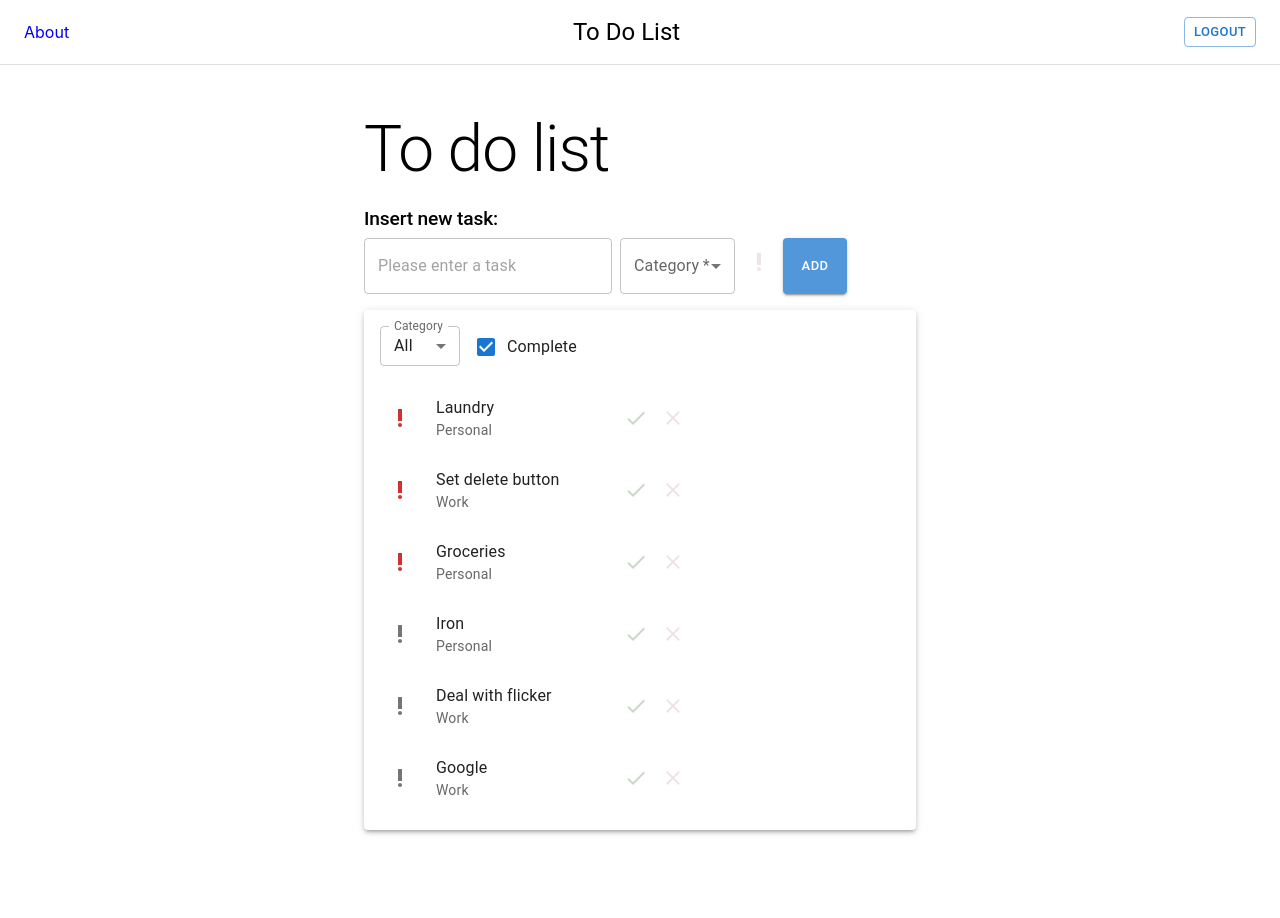
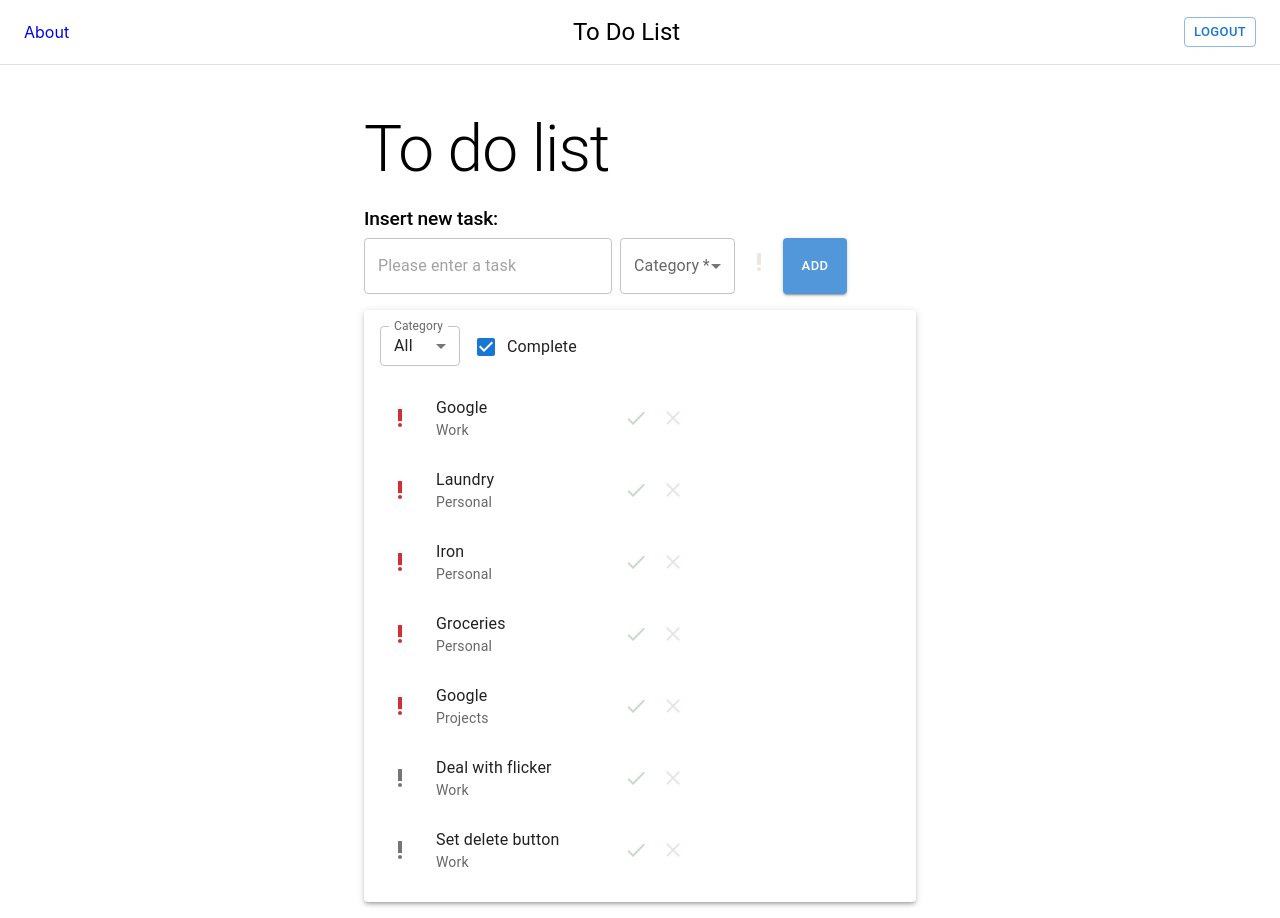
Before and after one commit to Sofia-Machado/todolist, a React (Create React App) app: page / in a window 1280 px wide. Before the commit the page ends 846 px from the top, so only its background shows below. Built offline with nearby package versions, Linux system fonts and the light colour scheme; data requests are answered from the project's data file.

Commit message:
before collecting data from object

```diff
--- a/data/db.json
+++ b/data/db.json
@@ -2,7 +2,7 @@
   "tasks": [
     {
       "title": "google",
-      "important": false,
+      "important": true,
       "category": "work",
       "newTask": false,
       "id": 1,
@@ -18,7 +18,7 @@
     },
     {
       "title": "set delete button",
-      "important": true,
+      "important": false,
       "category": "work",
       "newTask": false,
       "id": 3,
@@ -34,7 +34,7 @@
     },
     {
       "title": "Iron",
-      "important": false,
+      "important": true,
       "category": "personal",
       "newTask": false,
       "id": 5,
@@ -48,6 +48,14 @@
       "completed": false,
       "id": 6,
       "complete": false
+    },
+    {
+      "title": "google",
+      "important": true,
+      "category": "projects",
+      "newTask": false,
+      "completed": false,
+      "id": 7
     }
   ],
   "users": [
--- a/src/components/CreateTodo.js
+++ b/src/components/CreateTodo.js
@@ -15,17 +15,16 @@ const CreateTodo = ({ categoryOptions, setUpdate}) => {
     //had to do it this way because MenuItem wasn't a direct children of Select, therefore it couldn't reach e.target.value
     useEffect(() => {
         setCategoryData(categoryOptions);
-    }, [])
+    }, []);
 
     const renderCategories = (categories) => {
         const parameters = categories.options.map(category => {
             return (
-                    <MenuItem key={category.value} value={category.value}>{category.value}</MenuItem>
-                    );
-                });
-                return [<ListSubheader key={categories.label}>{categories.label}</ListSubheader>, parameters]
-            }
-
+                <MenuItem key={category.value} value={category.value}>{category.value}</MenuItem>
+            );
+        });
+        return [<ListSubheader key={categories.label}>{categories.label}</ListSubheader>, parameters]
+    }
 
     //submit form
     function handleSubmit(e) {
@@ -78,7 +77,7 @@ const CreateTodo = ({ categoryOptions, setUpdate}) => {
                                 label="Category"
                                 defaultValue=""
                                 value={category}
-                                onChange={(e) => {console.log(e.target.value); setCategory(e.target.value)}}
+                                onChange={(e) => {setCategory(e.target.value)}}
                             >
                                 {categoryData?.map(category => renderCategories(category))}
                             </Select>
--- a/src/components/Task.js
+++ b/src/components/Task.js
@@ -1,5 +1,5 @@
 import { useState } from "react";
-import {  Alert, Badge, Button, Collapse, Fade, IconButton, ListItem, ListItemIcon, ListItemText, Popover, Tooltip } from "@mui/material";
+import {  Alert, Badge, Button, Fade, IconButton, ListItem, ListItemIcon, ListItemText, Popover, Tooltip } from "@mui/material";
 import PriorityHigh from '@mui/icons-material/PriorityHigh';
 import ClearIcon from '@mui/icons-material/Clear';
 import CheckIcon from '@mui/icons-material/Check';
@@ -24,7 +24,9 @@ function Task({ categoryOptions, handleClickDeleteNote, task, setUpdate }) {
         patch(`tasks/${task.id}`, {important: importantNew})
         .then(data => {
             console.log(data);
-            setUpdate(prevState => !prevState);
+            setTimeout(() => {
+                setUpdate(prevState => !prevState);
+            }, 250)
         })
     }
 
@@ -89,20 +91,7 @@ function Task({ categoryOptions, handleClickDeleteNote, task, setUpdate }) {
                                 value={task.important}
                                 color={task.important ? 'error' : ''}
                                 onClick={(e) =>{handleImportant(e, task)}}>
-                                <PriorityHigh /* className={task.important ? 'important' : ''}
-                                    sx={{
-                                        color:"#efe4e4",
-                                        padding: "0.2em",
-                                        "&:hover": {
-                                            borderRadius: "20px",
-                                            marginLeft: "0",
-                                            color:"#d7b6b6",
-                                        },
-                                        "&.important": {
-                                            color:"darkred",
-                                        }
-                                    }}  */
-                                    />
+                                <PriorityHigh />
                             </IconButton>
                         </Tooltip>
                     </ListItemIcon>
--- a/src/pages/TodoListPage.js
+++ b/src/pages/TodoListPage.js
@@ -28,6 +28,33 @@ const TodoListPage = () => {
     },
 ]
 
+console.log(categoryOptions.map(category => {
+  return category.options
+}))
+
+//check who's label is this
+console.log(categoryOptions.map(category => {
+  return category.options.map(value => {
+    if (Object.values(value).includes('projects')) {
+      return true;
+    }
+  })
+}))
+
+//got first check
+console.log(Object.values(categoryOptions[0]['options']).map(value => {
+  if (value.value === 'projects') {
+    let result = categoryOptions[0].label;
+    return result
+  }
+}))
+console.log(Object.values(categoryOptions[1]['options']).map(value => {
+  if (value.value === 'dog') {
+    let result = categoryOptions[1].label;
+    return result;
+  }
+}))
+
   return (
     <Container maxWidth="sm" sx={{marginTop: 2}}>
       <div className="todolist-page">
```
